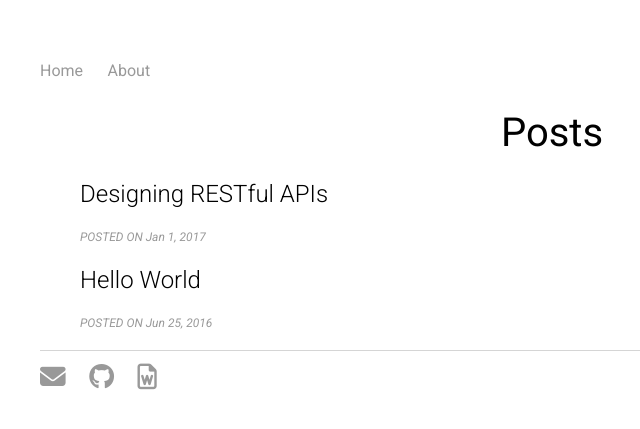
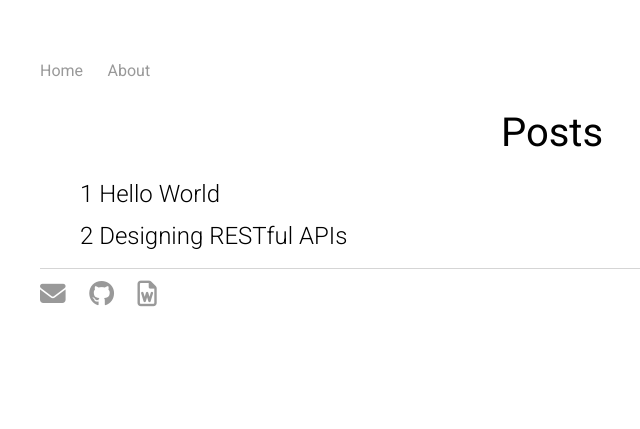
Before and after one commit to Vivek-raj/vivek-raj.github.io, a Jekyll site: the page built from index.html, in a window 1280 px wide. Shown: the top 429 px of the page, without its empty margins (88-728 px from the left). Built offline with Jekyll 4.4.1, drawn with Linux system fonts in a browser that asks for light colours; nearby versions of some CDN libraries.

```diff
--- a/index.html
+++ b/index.html
@@ -7,12 +7,12 @@ title: Vivekraj N
   <h1 class="page-heading">Posts</h1>
 
   <ul class="post-list">
-    {% for post in site.posts %}
+    {% for post in site.posts reversed%}
       <li>
 				<h2>
-          <a class="post-link" href="{{ post.url | prepend: site.baseurl }}">{{ post.title }}</a>
+          <a class="post-link" href="{{ post.url | prepend: site.baseurl }}"> {{ forloop.index}} {{ post.title }}</a>
         </h2>
-        <span class="post-meta">POSTED ON {{ post.date | date: "%b %-d, %Y" }}</span>
+        <!--<span class="post-meta">POSTED ON {{ post.date | date: "%b %-d, %Y" }}</span>-->
 
 
       </li>
```
